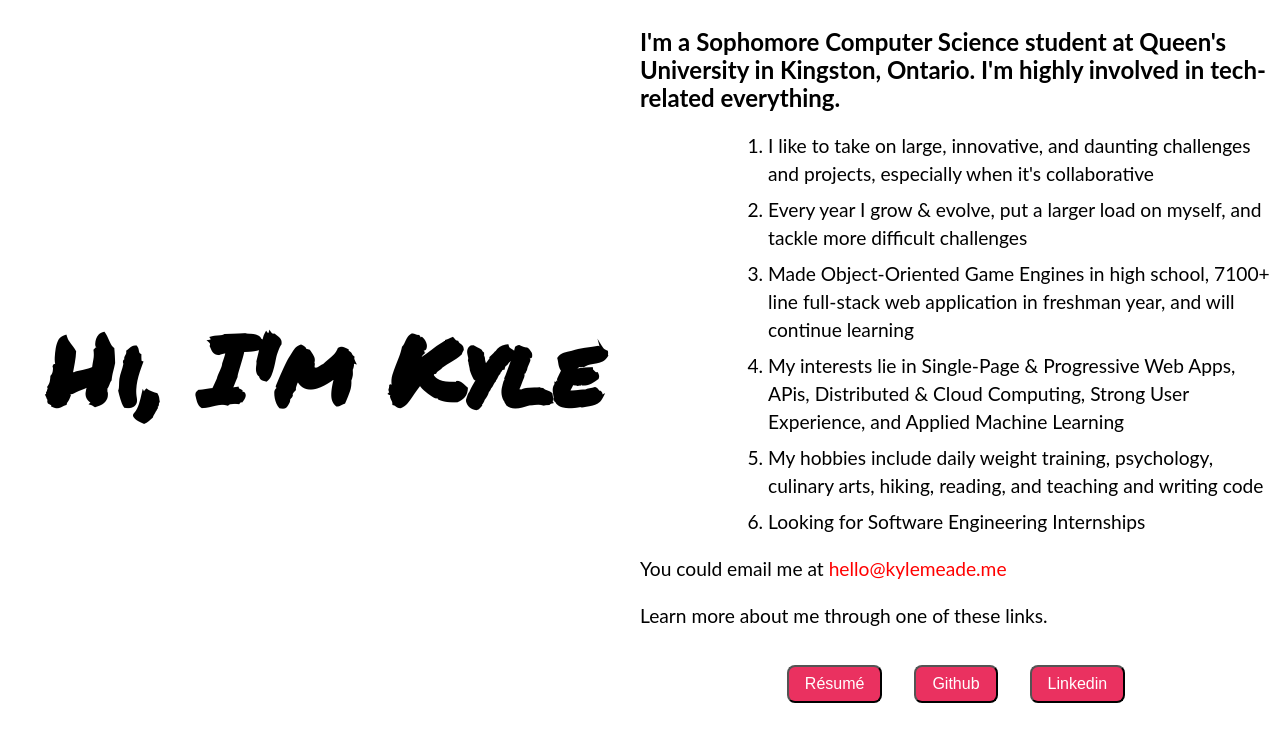
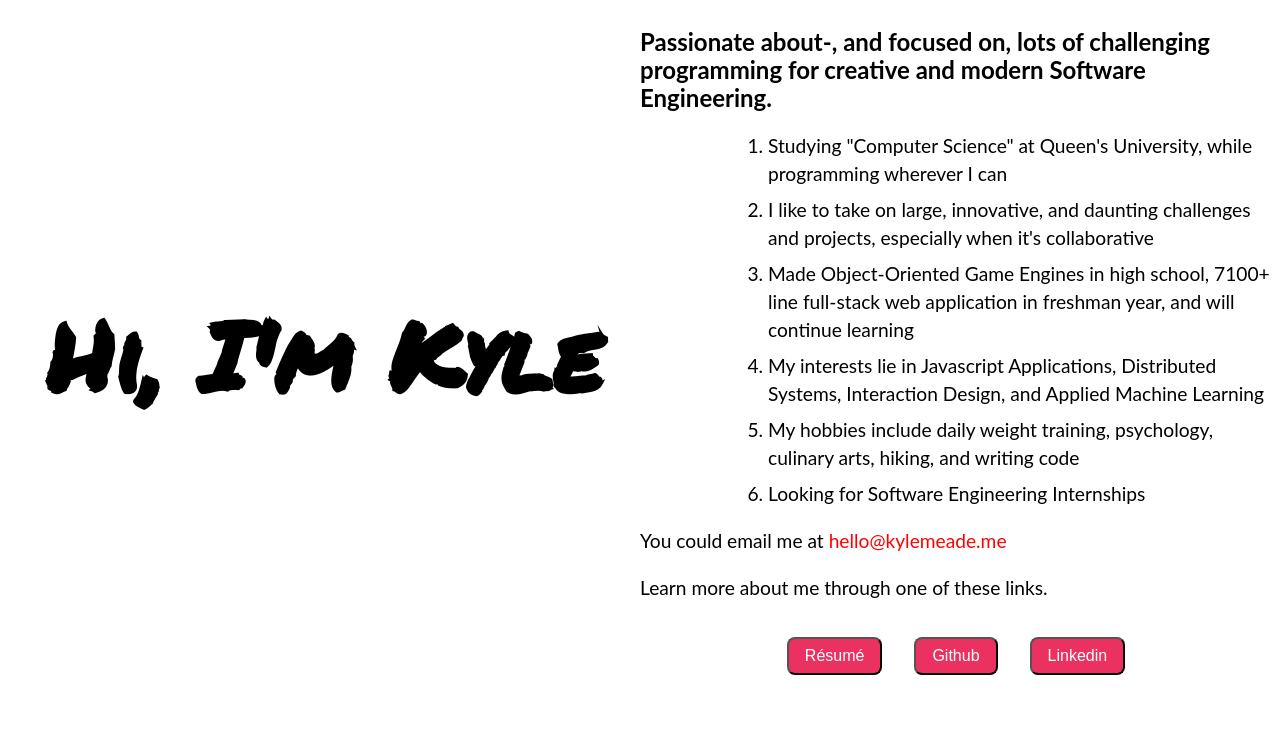
Before and after one commit to Kymed/PersonalSite, a plain HTML site: page index.html in a window 1280 px wide. Drawn offline with Linux system fonts and the light colour scheme.

Commit message:
new bulletins

```diff
--- a/index.html
+++ b/index.html
@@ -20,14 +20,13 @@
             <h1> Hi, I'm Kyle </h1>
         </div>
         <div class="box2">
-            <h2> I'm a Sophomore Computer Science student at Queen's University in Kingston, Ontario. I'm highly involved in tech-related everything.</h2>
+            <h2> Passionate about-, and focused on, lots of challenging programming for creative and modern Software Engineering.</h2>
             <ul>
+                <li> Studying "Computer Science" at Queen's University, while programming wherever I can</li>
                 <li> I like to take on large, innovative, and daunting challenges and projects, especially when it's collaborative</li>
-                <li> Every year I grow & evolve, put a larger load on myself, and tackle more difficult challenges
-                </li>
                 <li> Made Object-Oriented Game Engines in high school, 7100+ line full-stack web application in freshman year, and will continue learning</li>
-                <li> My interests lie in Single-Page & Progressive Web Apps, APis, Distributed & Cloud Computing, Strong User Experience, and Applied Machine Learning</li>
-                <li> My hobbies include daily weight training, psychology, culinary arts, hiking, reading, and teaching and writing code</li>
+                <li> My interests lie in Javascript Applications, Distributed Systems, Interaction Design, and Applied Machine Learning</li>
+                <li> My hobbies include daily weight training, psychology, culinary arts, hiking, and writing code</li>
                 <li> Looking for Software Engineering Internships </li>
             </ul>
             <p> You could email me at <a class="maillink" href="mailto:hello@kylemeade.me">hello@kylemeade.me</a> </p>
```
